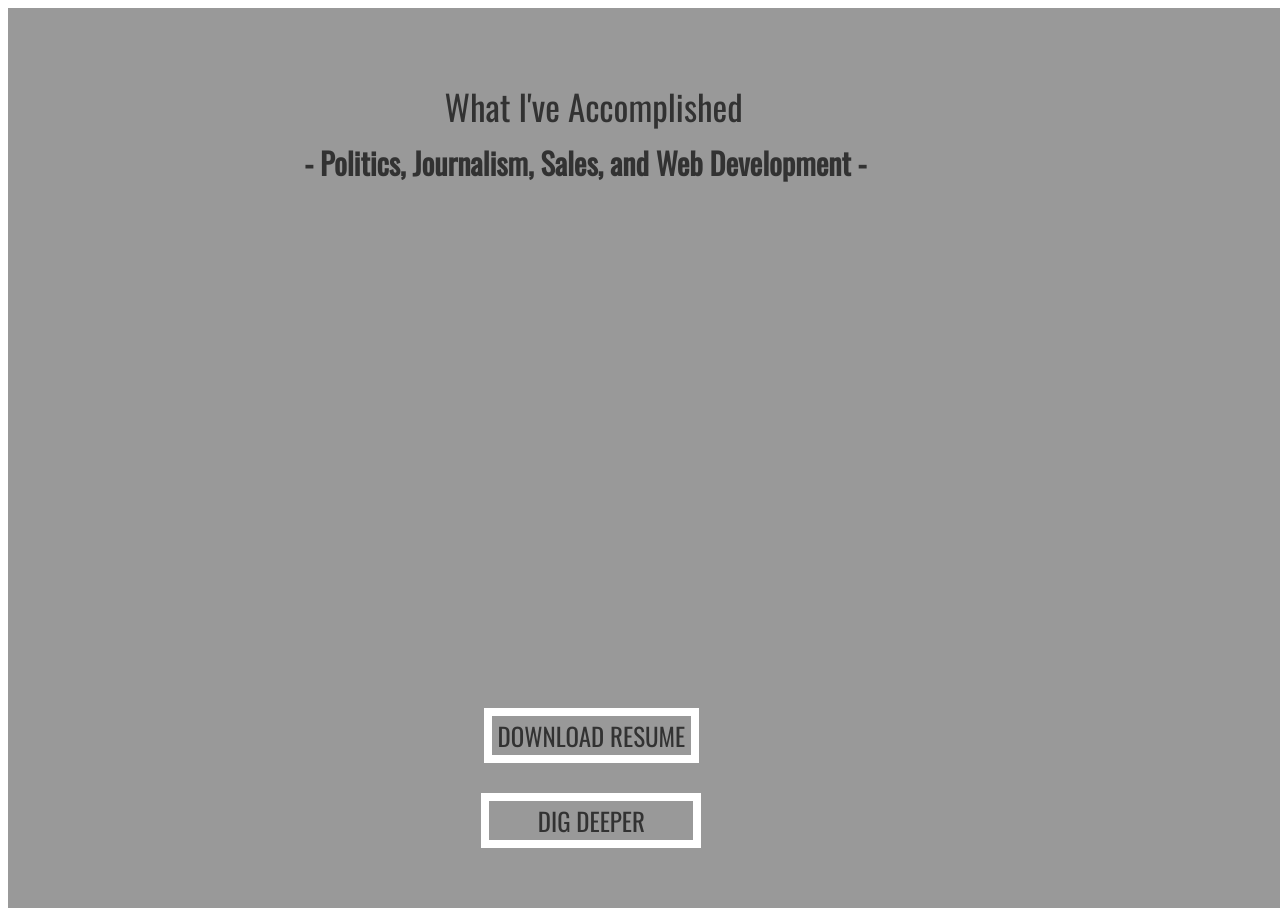
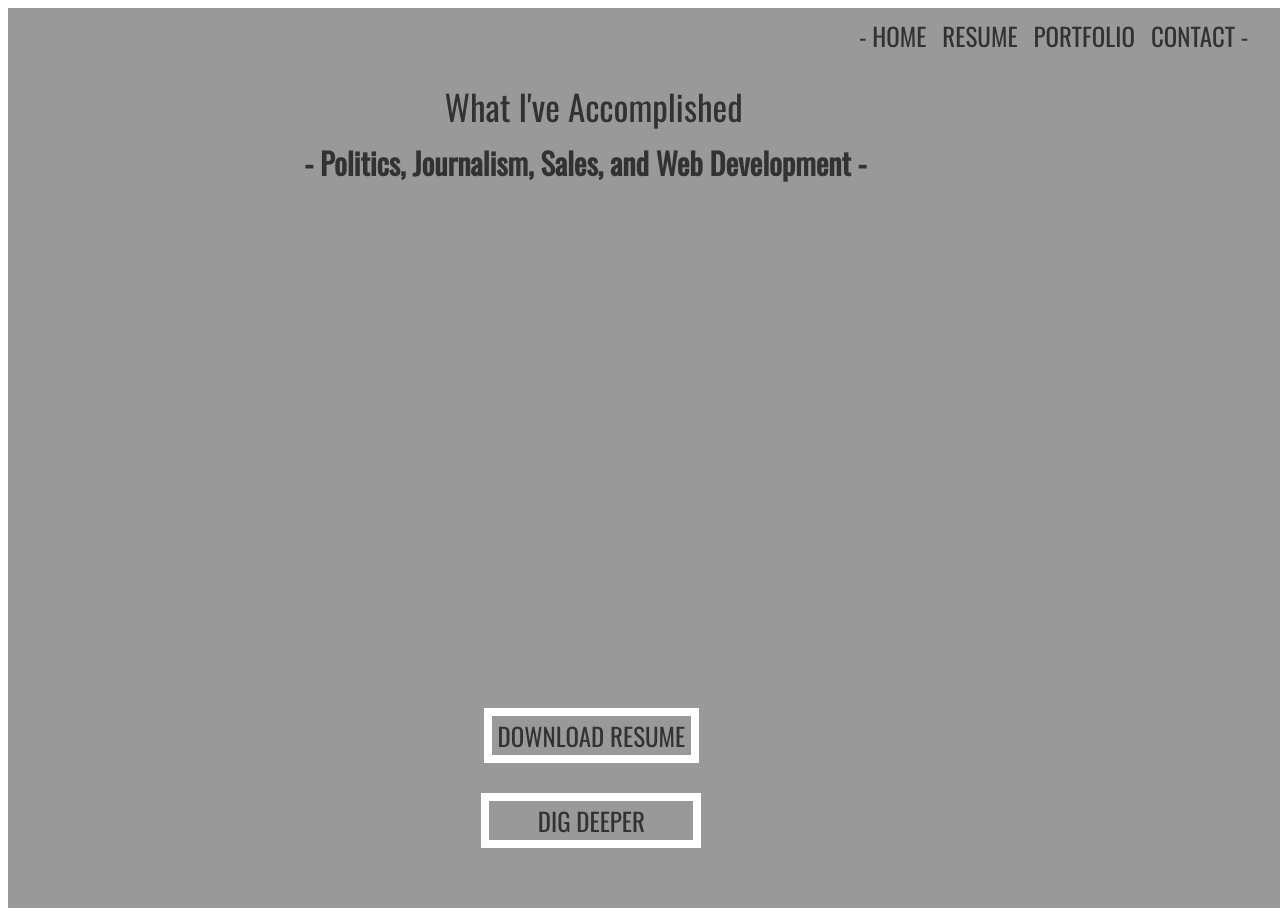
Before and after one commit to alexjivov/Alex-Jivov-Portfolio, a plain HTML site: page resume.html in a window 1280 px wide. Shown: the top 916 px of the page. Drawn offline with nearby package versions, Linux system fonts and the light colour scheme.

Commit message:
base resume page finished

```diff
--- a/assets/css/main.css
+++ b/assets/css/main.css
@@ -31,7 +31,7 @@ h2 {
 .nav {
     position: absolute;
     top: 11.7%;
-    right: 4.5%;
+    right: 4.1%;
 
 }
 button {
--- a/assets/css/resume.css
+++ b/assets/css/resume.css
@@ -40,8 +40,8 @@ h2 {
 }
 .nav {
     position: absolute;
-    top: 11.7%;
-    right: 4.5%;
+    top: 2%;
+    right: 2%;
 }
 button {
     background: transparent;
--- a/resume.html
+++ b/resume.html
@@ -13,17 +13,32 @@
 
 <body>
     <section class="banner">
+            <navbar class="nav">
+            <button>- Home</button>
+            <span></span>
+            <button>Resume</button>
+            <span></span>
+            <button>Portfolio</button>
+            <span></span>
+            <button>Contact -</button>
+            <span></span>
+    </navbar>
         <section class="banner-content">
+
+            </navbar>
             <header class="page-header">What I've Accomplished</header>
             <h2>- Politics, Journalism, Sales, and Web Development -</h2>
             <br>
-            <button class="resume-button">Download Resume<a href="Alex Jivov Resume.pdf" download="AJResume"></a></button>
+            <button class="resume-button">Download Resume
+                <a href="Alex Jivov Resume.pdf" download="AJResume"></a>
+            </button>
             <br>
             <button class="scroll-button">Dig Deeper</button>
+
         </section>
 
 
-    <script src="main.js"></script>
+        <script src="main.js"></script>
 </body>
 
 </html>
```
Also changed, not shown: home.html (+1 -1 lines).
